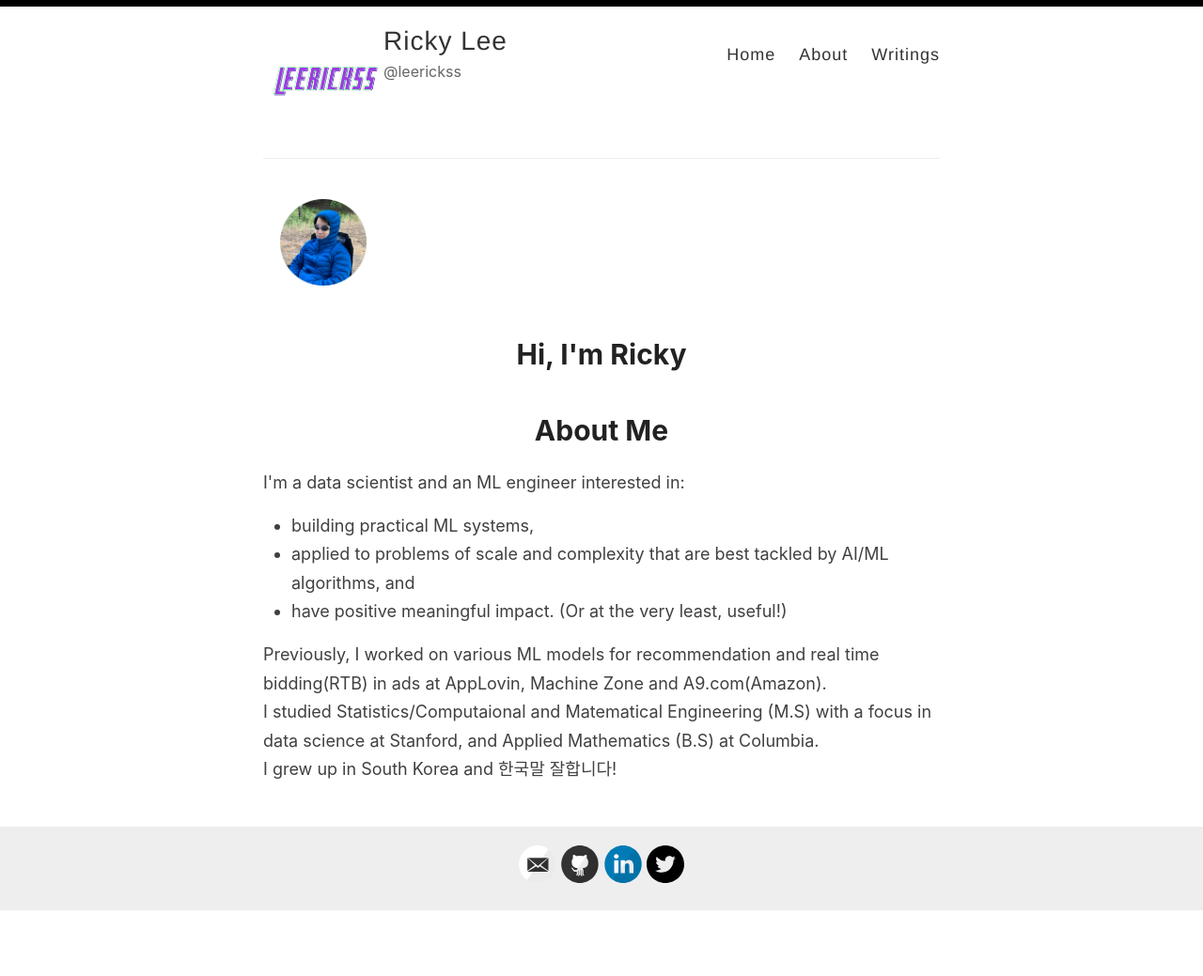
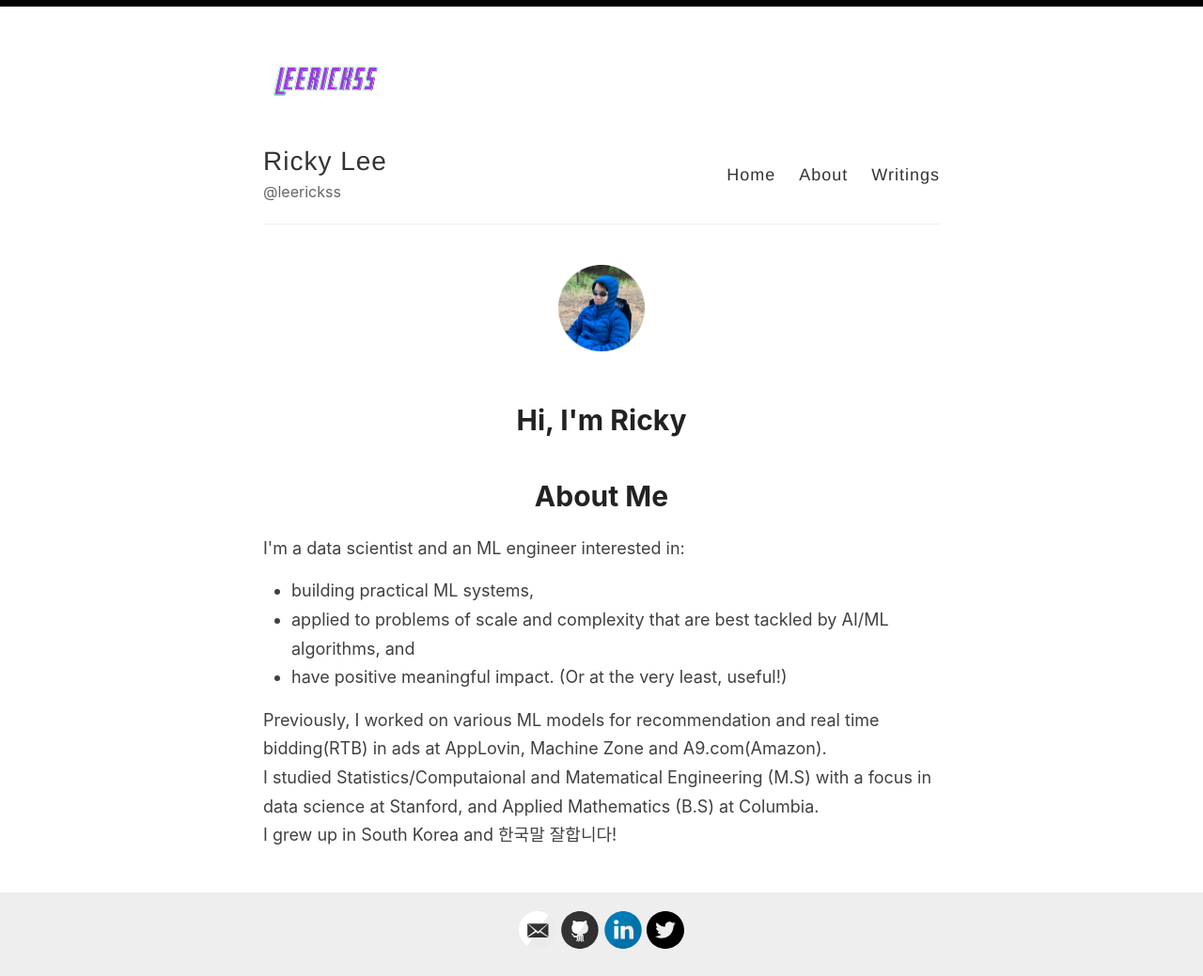
Before and after one commit to leerickss/leerickss.com, a Jekyll site: the page built from index.html, in a window 1280 px wide. Shown: the whole page at 94% size. Built offline with Jekyll 4.4.1, drawn with Linux system fonts in a browser that asks for light colours; the list of posts is cut into pages by our own code; before the commit the page ends 970 px from its top, so only the background shows below that.

Commit message:
center alignment

```diff
--- a/_layouts/landing.html
+++ b/_layouts/landing.html
@@ -21,7 +21,7 @@
         <div class="container">
           <header class="masthead clearfix">
             <!-- logo image at the top left -->
-            <a href="{{ site.baseurl }}/" class="site-logo"><img class="circular" width="128" style="display:block" align="left" src="{{ site.baseurl }}{{ site.logo}}" alt="{{ site.title }}" /></a>
+            <a href="{{ site.baseurl }}/" class="site-logo"><img class="circular" width="128" style="display:block" src="{{ site.baseurl }}{{ site.logo}}" alt="{{ site.title }}" /></a>
 
             <div class="site-info">
               <h1 class="site-name"><a href="{{ site.baseurl }}/">{{ site.name }}</a></h1>
@@ -45,8 +45,9 @@
 
       <div class="wrapper-main">
         <div id="main" role="main" class="container">
-            <div class="center">
-            <img class ="circular" width=128 style="display:block" align="middle" src={{site.avatar}} /></a>
+            <div class="center" style="text-align: center">
+            <!-- <img class ="circular" width=128 style="display:block" align="middle" src={{site.avatar}} /></a> -->
+            <img class="circular" width="128" style="display: block; margin: 0 auto;" src="{{ site.avatar }}" />
             <h1 class="title">Hi, I'm Ricky</h1>
             </div>
             {{ content }}
```
